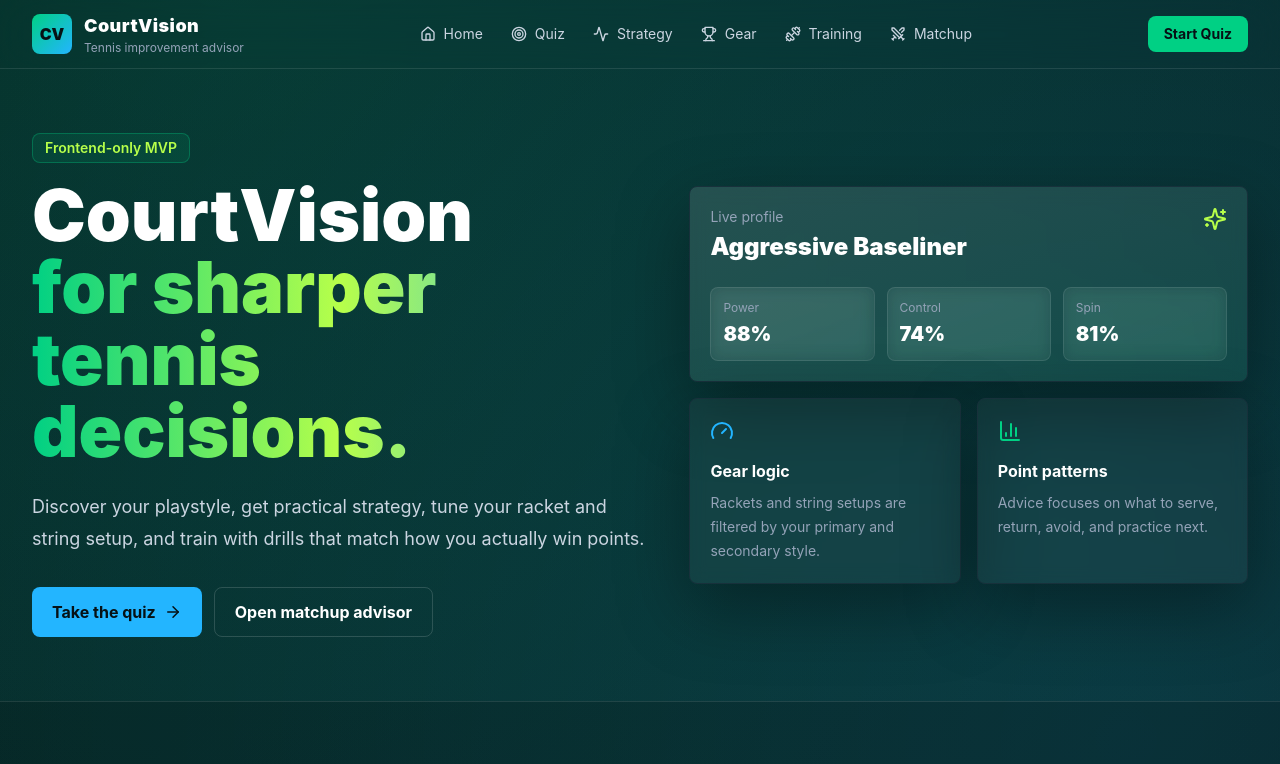
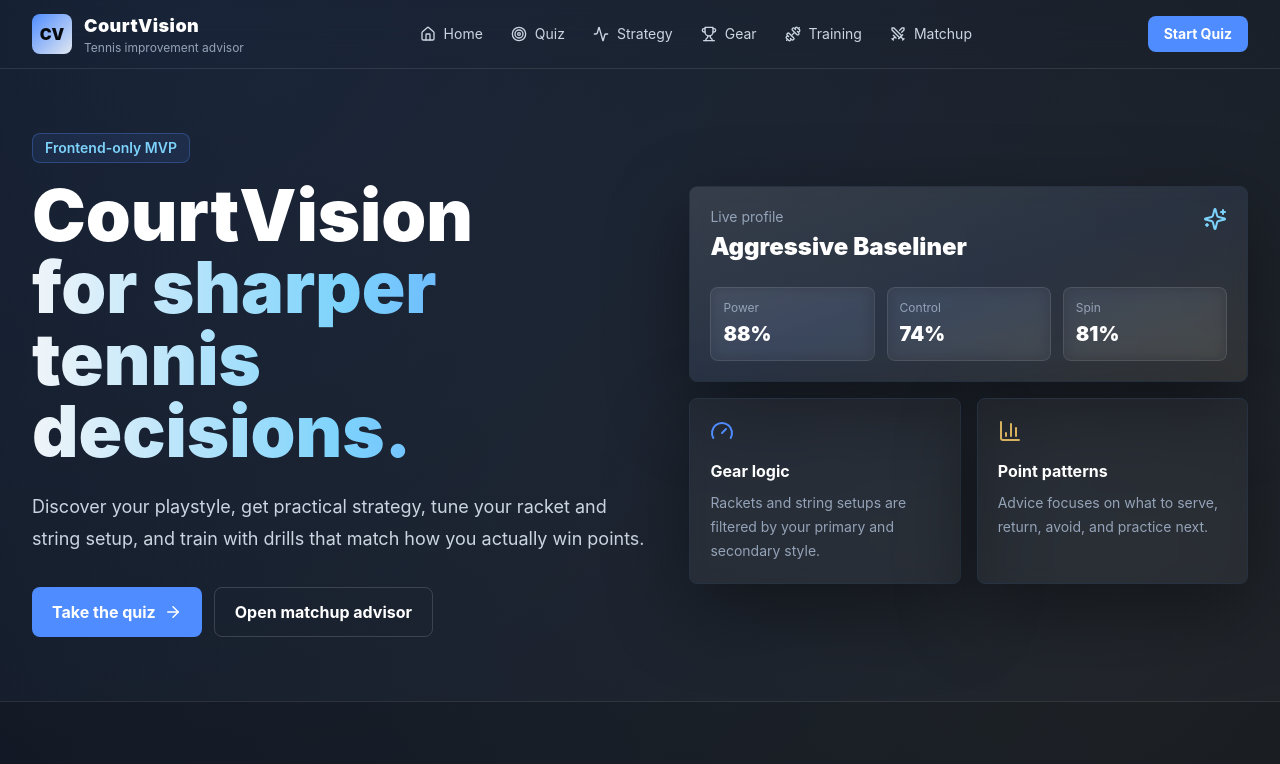
Before and after one commit to AcidXDpy/ApushProjectNakulR, a React (Vite) app: page / in a window 1280 px wide. Shown: the top 764 px of the page. Built offline with nearby package versions, Linux system fonts and the light colour scheme.

Commit message:
Rebrand CourtVision visual theme

```diff
--- a/src/components/Hero.jsx
+++ b/src/components/Hero.jsx
@@ -6,7 +6,7 @@ export default function Hero({ onStartQuiz }) {
     <section id="home" className="section-pad relative overflow-hidden">
       <div className="mx-auto grid max-w-7xl items-center gap-10 lg:grid-cols-[1.05fr_0.95fr]">
         <div>
-          <p className="mb-4 inline-flex rounded-lg border border-court-green/30 bg-court-green/10 px-3 py-1 text-sm font-semibold text-court-lime">
+          <p className="mb-4 inline-flex rounded-lg border border-court-blue/30 bg-court-blue/10 px-3 py-1 text-sm font-semibold text-court-green">
             Frontend-only MVP
           </p>
           <h1 className="max-w-4xl text-5xl font-black leading-tight text-white sm:text-6xl lg:text-7xl">
@@ -17,23 +17,23 @@ export default function Hero({ onStartQuiz }) {
             Discover your playstyle, get practical strategy, tune your racket and string setup, and train with drills that match how you actually win points.
           </p>
           <div className="mt-8 flex flex-col gap-3 sm:flex-row">
-            <button onClick={onStartQuiz} className="focus-ring inline-flex items-center justify-center gap-2 rounded-lg bg-court-blue px-5 py-3 font-bold text-court-ink transition hover:bg-court-lime">
+            <button onClick={onStartQuiz} className="focus-ring inline-flex items-center justify-center gap-2 rounded-lg bg-court-blue px-5 py-3 font-bold text-white transition hover:bg-court-green hover:text-court-ink">
               Take the quiz <ArrowRight size={18} />
             </button>
-            <a href="#matchup" className="focus-ring inline-flex items-center justify-center rounded-lg border border-white/15 px-5 py-3 font-bold text-white transition hover:border-court-green hover:bg-white/10">
+            <a href="#matchup" className="focus-ring inline-flex items-center justify-center rounded-lg border border-white/15 px-5 py-3 font-bold text-white transition hover:border-court-blue hover:bg-white/10">
               Open matchup advisor
             </a>
           </div>
         </div>
 
         <div className="grid gap-4">
-          <Card className="bg-gradient-to-br from-white/[0.08] to-court-green/[0.08]">
+          <Card className="bg-gradient-to-br from-white/[0.08] via-court-blue/[0.06] to-court-lime/[0.06]">
             <div className="flex items-start justify-between gap-4">
               <div>
                 <p className="text-sm text-slate-400">Live profile</p>
                 <h2 className="mt-1 text-2xl font-black">Aggressive Baseliner</h2>
               </div>
-              <Sparkles className="text-court-lime" />
+              <Sparkles className="text-court-green" />
             </div>
             <div className="mt-6 grid grid-cols-3 gap-3">
               {[
@@ -55,7 +55,7 @@ export default function Hero({ onStartQuiz }) {
               <p className="mt-2 text-sm leading-6 text-slate-400">Rackets and string setups are filtered by your primary and secondary style.</p>
             </Card>
             <Card>
-              <BarChart3 className="mb-4 text-court-green" />
+              <BarChart3 className="mb-4 text-court-lime" />
               <h3 className="font-bold">Point patterns</h3>
               <p className="mt-2 text-sm leading-6 text-slate-400">Advice focuses on what to serve, return, avoid, and practice next.</p>
             </Card>
--- a/src/components/MatchupAdvisor.jsx
+++ b/src/components/MatchupAdvisor.jsx
@@ -30,7 +30,7 @@ export default function MatchupAdvisor({ playerStyle, opponentStyle, setPlayerSt
               </select>
             </label>
             <div className="hidden place-items-center rounded-lg border border-white/10 bg-white/[0.04] p-3 md:grid">
-              <Swords className="text-court-green" />
+              <Swords className="text-court-blue" />
             </div>
             <label className="block">
               <span className="mb-2 block text-sm font-bold text-slate-300">Opponent style</span>
--- a/src/components/Navbar.jsx
+++ b/src/components/Navbar.jsx
@@ -14,7 +14,7 @@ export default function Navbar() {
     <header className="sticky top-0 z-40 border-b border-white/10 bg-court-ink/82 backdrop-blur-xl">
       <nav className="mx-auto flex max-w-7xl items-center justify-between gap-4 px-4 py-3 sm:px-6 lg:px-8">
         <a href="#home" className="flex items-center gap-3">
-          <span className="grid h-10 w-10 place-items-center rounded-lg bg-gradient-to-br from-court-green to-court-blue text-court-ink font-black">CV</span>
+          <span className="grid h-10 w-10 place-items-center rounded-lg bg-gradient-to-br from-court-blue to-slate-200 text-court-ink font-black">CV</span>
           <span>
             <span className="block text-lg font-black tracking-wide">CourtVision</span>
             <span className="hidden text-xs text-slate-400 sm:block">Tennis improvement advisor</span>
@@ -28,7 +28,7 @@ export default function Navbar() {
             </a>
           ))}
         </div>
-        <a href="#quiz" className="focus-ring rounded-lg bg-court-green px-4 py-2 text-sm font-bold text-court-ink transition hover:bg-court-lime">
+        <a href="#quiz" className="focus-ring rounded-lg bg-court-blue px-4 py-2 text-sm font-bold text-white transition hover:bg-court-green hover:text-court-ink">
           Start Quiz
         </a>
       </nav>
--- a/src/components/RacketFinder.jsx
+++ b/src/components/RacketFinder.jsx
@@ -11,7 +11,7 @@ function Rating({ label, value }) {
         <span>{value}/10</span>
       </div>
       <div className="h-2 overflow-hidden rounded-full bg-white/10">
-        <div className="h-full rounded-full bg-gradient-to-r from-court-green to-court-blue" style={{ width: `${value * 10}%` }} />
+        <div className="h-full rounded-full bg-gradient-to-r from-court-blue to-court-green" style={{ width: `${value * 10}%` }} />
       </div>
     </div>
   );
@@ -25,7 +25,7 @@ export default function RacketFinder({ selectedStyle, setSelectedStyle }) {
       <div className="mx-auto max-w-7xl">
         <div className="mb-8 flex flex-col justify-between gap-4 md:flex-row md:items-end">
           <div>
-            <p className="text-sm font-bold uppercase tracking-[0.18em] text-court-green">Racket Finder</p>
+            <p className="text-sm font-bold uppercase tracking-[0.18em] text-court-blue">Racket Finder</p>
             <h2 className="mt-2 text-3xl font-black text-white sm:text-4xl">Frames matched to your game</h2>
           </div>
           <select value={selectedStyle} onChange={(event) => setSelectedStyle(event.target.value)} className="focus-ring rounded-lg border border-white/15 bg-court-panel px-4 py-3 text-white">
--- a/src/components/StrategyAdvisor.jsx
+++ b/src/components/StrategyAdvisor.jsx
@@ -19,7 +19,7 @@ export default function StrategyAdvisor({ selectedStyle, setSelectedStyle }) {
         </div>
         <div className="grid gap-4 lg:grid-cols-[0.9fr_1.1fr]">
           <Card>
-            <Compass className="text-court-green" size={30} />
+            <Compass className="text-court-blue" size={30} />
             <h3 className="mt-4 text-2xl font-black">{selectedStyle}</h3>
             <p className="mt-3 leading-7 text-slate-300">{style.identity}</p>
           </Card>
--- a/src/components/StringFinder.jsx
+++ b/src/components/StringFinder.jsx
@@ -21,7 +21,7 @@ export default function StringFinder({ selectedStyle, setSelectedStyle }) {
         <div className="grid gap-4 md:grid-cols-2 lg:grid-cols-3">
           {filtered.map((string) => (
             <Card key={string.type}>
-              <Cable className="text-court-green" />
+              <Cable className="text-court-blue" />
               <h3 className="mt-4 text-xl font-black text-white">{string.type}</h3>
               <p className="mt-2 text-sm font-bold text-court-blue">{string.tensionRange}</p>
               <p className="mt-4 text-sm leading-6 text-slate-300">{string.bestFor}</p>
--- a/src/components/TrainingPlan.jsx
+++ b/src/components/TrainingPlan.jsx
@@ -9,7 +9,7 @@ export default function TrainingPlan({ selectedStyle, setSelectedStyle }) {
       <div className="mx-auto max-w-7xl">
         <div className="mb-8 flex flex-col justify-between gap-4 md:flex-row md:items-end">
           <div>
-            <p className="text-sm font-bold uppercase tracking-[0.18em] text-court-green">Training Plan</p>
+            <p className="text-sm font-bold uppercase tracking-[0.18em] text-court-blue">Training Plan</p>
             <h2 className="mt-2 text-3xl font-black text-white sm:text-4xl">Five drills for your style</h2>
           </div>
           <select value={selectedStyle} onChange={(event) => setSelectedStyle(event.target.value)} className="focus-ring rounded-lg border border-white/15 bg-court-panel px-4 py-3 text-white">
@@ -21,7 +21,7 @@ export default function TrainingPlan({ selectedStyle, setSelectedStyle }) {
             <Card key={drill.name} className="lg:col-span-1">
               <Dumbbell className="text-court-blue" />
               <h3 className="mt-4 text-lg font-black text-white">{drill.name}</h3>
-              <p className="mt-3 text-sm font-bold text-court-green">{drill.purpose}</p>
+              <p className="mt-3 text-sm font-bold text-court-lime">{drill.purpose}</p>
               <p className="mt-3 text-sm leading-6 text-slate-300">{drill.how}</p>
               <div className="mt-4 flex items-center gap-2 text-xs font-bold uppercase tracking-[0.14em] text-slate-400">
                 <Clock size={14} />
--- a/src/index.css
+++ b/src/index.css
@@ -4,8 +4,8 @@
 
 :root {
   color-scheme: dark;
-  background: #061115;
-  color: #f4fbff;
+  background: #070a0f;
+  color: #f7f9fb;
   font-family: Inter, ui-sans-serif, system-ui, sans-serif;
 }
 
@@ -22,9 +22,9 @@ body {
   min-width: 320px;
   min-height: 100vh;
   background:
-    radial-gradient(circle at 18% 0%, rgba(0, 208, 132, 0.18), transparent 34%),
-    radial-gradient(circle at 88% 12%, rgba(35, 181, 255, 0.16), transparent 32%),
-    linear-gradient(140deg, #061115 0%, #08151b 48%, #0a1715 100%);
+    radial-gradient(circle at 16% 0%, rgba(79, 140, 255, 0.16), transparent 34%),
+    radial-gradient(circle at 88% 10%, rgba(214, 178, 94, 0.10), transparent 30%),
+    linear-gradient(140deg, #070a0f 0%, #0b1018 48%, #10151f 100%);
 }
 
 button,
@@ -42,7 +42,7 @@ select {
   }
 
   .accent-text {
-    @apply bg-gradient-to-r from-court-green via-court-lime to-court-blue bg-clip-text text-transparent;
+    @apply bg-gradient-to-r from-slate-100 via-court-green to-court-blue bg-clip-text text-transparent;
   }
 
   .section-pad {
--- a/tailwind.config.js
+++ b/tailwind.config.js
@@ -8,17 +8,17 @@ export default {
       },
       colors: {
         court: {
-          green: '#00d084',
-          lime: '#b7ff4a',
-          blue: '#23b5ff',
-          ink: '#061115',
-          panel: '#0b171d',
-          line: '#17313b',
+          green: '#7dd3fc',
+          lime: '#d6b25e',
+          blue: '#4f8cff',
+          ink: '#070a0f',
+          panel: '#101722',
+          line: '#263241',
         },
       },
       boxShadow: {
-        glow: '0 0 40px rgba(35, 181, 255, 0.16)',
-        card: '0 24px 70px rgba(0, 0, 0, 0.35)',
+        glow: '0 0 42px rgba(79, 140, 255, 0.18)',
+        card: '0 26px 80px rgba(0, 0, 0, 0.42)',
       },
     },
   },
```
Also changed, not shown: src/components/PlaystyleQuiz.jsx (+4 -4 lines), src/components/ResultsDashboard.jsx (+4 -4 lines).
